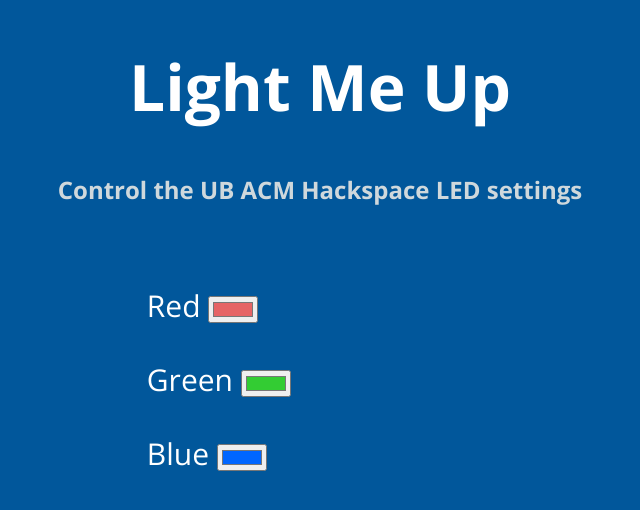
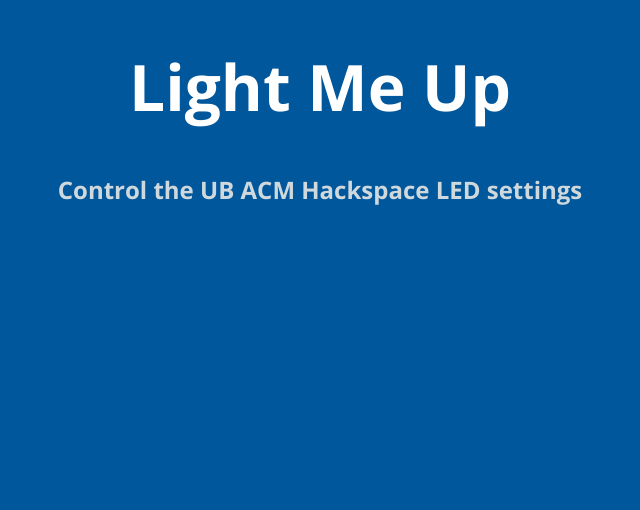
Before and after one commit to harshitagirase/LightMeUp, a Flask app: page / in a window 1280 px wide. Shown: the top 510 px of the page, without its empty margins (320-960 px from the left). Run offline with Flask 2, Linux system fonts and the light colour scheme.

Commit message:
Got rid of garbage code

```diff
--- a/templates/index.html
+++ b/templates/index.html
@@ -9,22 +9,7 @@
 <body style="font-family: 'Open Sans', sans-serif; position: relative; background: #01579B">
     <h1 style="text-align: center; font-size: 4em; color: white;">Light Me Up</h1>
     <h4 style="text-align: center; font-size: 1.5em; color: #CFD8DC;">Control the UB ACM Hackspace LED settings</h4>
-    <div class="labels" style="margin-left: 35%;
-       margin-top: 5%;
-       font-size: 30px;">
-    <div style="padding: 2%; color:white; ">
-        <label for="red">Red</label>
-        <input type="color" id="red" name="red" value="#e66465">
-    </div>
-    <div style="padding: 2%; color:white;">
-        <label for="green">Green</label>
-        <input type="color" id="green" name="green" value="#33cc33">
-    </div>
-    <div style="padding: 2%; color:white;">
-        <label for="blue">Blue</label>
-        <input type="color" id="blue" name="blue" value="#0066ff">
-    </div>
-</div>
+
 
 </body>
 </html>
```
Also changed, not shown: app.py (+13 -0 lines).
